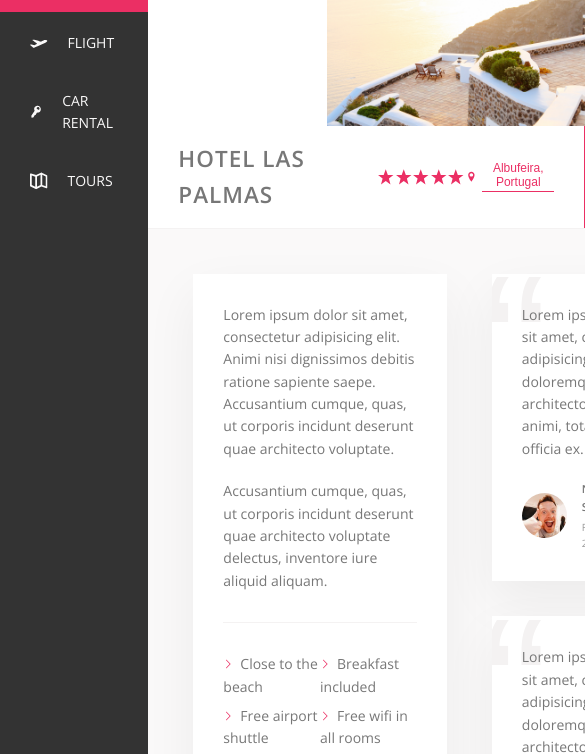
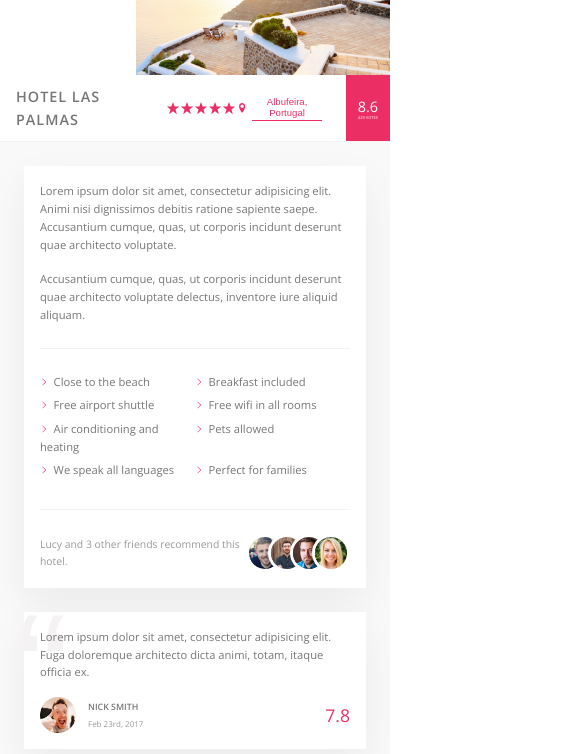
Before and after one commit to olivermunkuli/Trillo, a website: page index.html in a window 390 px wide. Shown: the part 225-979 px from the top of the page, 585 px wide, since content can reach past the window. Drawn offline with nearby package versions, Linux system fonts and the light colour scheme; files that its build step writes are made by us from their sources.

Commit message:
finished writing media queries

```diff
--- a/sass/_base.scss
+++ b/sass/_base.scss
@@ -38,6 +38,12 @@ Black: #000
   --line: 1px solid var(--color-grey-light-2);
 }
 
+$bp-largest: 75em; //1200px
+$bp-large: 68.75em; //1100px
+$bp-medium: 56.25em; //900px
+$bp-small: 37.5em; //600px
+$bp-smallest: 31.25em; //500px
+
 * {
   margin: 0;
   padding: 0;
@@ -51,7 +57,11 @@ Black: #000
 
 html {
   box-sizing: border-box;
-  font-size: 62.5%;
+  font-size: 62.5%; //1rem = 10px
+
+  @media only screen and (max-width: $bp-large) {
+    font-size: 50%; //1rem = 8px
+  }
 }
 
 body {
--- a/sass/_components.scss
+++ b/sass/_components.scss
@@ -14,6 +14,12 @@
   display: flex;
   align-items: center;
   justify-content: center;
+
+  @media only screen and (max-width: $bp-smallest) {
+    order: 1;
+    flex: 0 0 100%;
+    background-color: var(--color-grey-light-2);
+  }
 
   &__input {
     font-family: inherit;
@@ -116,17 +122,29 @@
 }
 
 ///////////////////////////////////
-// SIDE NAVOGATION
+// SIDE NAVIGATION
 .side-nav {
   font-size: 1.4rem;
   list-style: none;
   margin-top: 3.5rem;
+
+  @media only screen and (max-width: $bp-medium) {
+    display: flex;
+    margin: 0;
+  }
 
   &__item {
     position: relative;
 
     &:not(:last-child) {
       margin-bottom: 0.5rem;
+      @media only screen and (max-width: $bp-medium) {
+        margin-bottom: 0;
+      }
+    }
+
+    @media only screen and (max-width: $bp-medium) {
+      flex: 1;
     }
   }
 
@@ -165,6 +183,16 @@
 
     display: flex;
     align-items: center;
+
+    @media only screen and (max-width: $bp-medium) {
+      justify-content: center;
+      padding: 2rem;
+    }
+
+    @media only screen and (max-width: $bp-small) {
+      flex-direction: column;
+      padding: 1.5rem 0.5rem;
+    }
   }
 
   &__icon {
@@ -172,6 +200,13 @@
     height: 1.75rem;
     margin-right: 2rem;
     fill: currentColor;
+
+    @media only screen and (max-width: $bp-small) {
+      margin-right: 0;
+      margin-bottom: 0.7rem;
+      width: 1.5rem;
+      height: 1.5rem;
+    }
   }
 }
 
@@ -183,6 +218,10 @@
   color: var(--color-grey-light-4);
   text-align: center;
   padding: 2.5rem;
+
+  @media only screen and (max-width: $bp-medium) {
+    display: none;
+  }
 }
 
 ///////////////////////////////////
@@ -208,6 +247,11 @@
     text-transform: uppercase;
     letter-spacing: 1px;
     padding: 1.5rem 3rem;
+
+    @media only screen and (max-width: $bp-small) {
+      font-size: 1.8rem;
+      padding: 1.25rem 2rem;
+    }
   }
 
   &__stars {
@@ -244,15 +288,27 @@
     align-items: center;
     justify-content: center;
 
+    @media only screen and (max-width: $bp-small) {
+      padding: 0 1.5rem;
+    }
+
     &-average {
       font-size: 2.25rem;
       font-weight: 300;
       margin-bottom: -3px;
+
+      @media only screen and (max-width: $bp-small) {
+        font-size: 1.8rem;
+      }
     }
 
     &-count {
       font-size: 0.8rem;
       text-transform: uppercase;
+
+      @media only screen and (max-width: $bp-small) {
+        font-size: 0.5rem;
+      }
     }
   }
 }
@@ -362,6 +418,7 @@
   }
 
   &__friends {
+    display: flex;
   }
 
   &__photo {
@@ -372,7 +429,7 @@
     border: 3px solid var(--color-white);
 
     &:not(:last-child) {
-      margin-right: -1.5rem;
+      margin-right: -2rem;
     }
   }
 }
@@ -386,6 +443,11 @@
   margin-bottom: 3.5rem;
   position: relative;
   overflow: hidden;
+
+  @media only screen and (max-width: $bp-medium) {
+    padding: 2rem;
+    margin-bottom: 3rem;
+  }
 
   &__text {
     margin-bottom: 2rem;
@@ -446,6 +508,10 @@
 .cta {
   padding: 3.5rem 0;
   text-align: center;
+
+  @media only screen and (max-width: $bp-medium) {
+    padding: 2.5rem 0;
+  }
 
   &__book-now {
     font-size: 2rem;
--- a/sass/_layout.scss
+++ b/sass/_layout.scss
@@ -4,6 +4,12 @@
   background-color: var(--color-grey-light-2);
   box-shadow: var(--shadow-dark);
   min-height: 50rem;
+
+  @media only screen and (max-width: $bp-largest) {
+    margin: 0;
+    max-width: 100%;
+    width: 100%;
+  }
 }
 
 .header {
@@ -14,10 +20,19 @@
   display: flex;
   justify-content: space-between;
   align-items: center;
+
+  @media only screen and (max-width: $bp-smallest) {
+    flex-wrap: wrap;
+    align-content: space-around;
+    height: 11rem;
+  }
 }
 
 .content {
   display: flex;
+  @media only screen and (max-width: $bp-medium) {
+    flex-direction: column;
+  }
 }
 
 .sidebar {
@@ -39,6 +54,14 @@
   background-color: var(--color-grey-light-1);
   border-bottom: var(--line);
   font-size: 1.4rem;
+
+  @media only screen and (max-width: $bp-medium) {
+    padding: 3rem;
+  }
+
+  @media only screen and (max-width: $bp-small) {
+    flex-direction: column;
+  }
 }
 
 .description {
@@ -47,6 +70,16 @@
   padding: 3rem;
   flex: 0 0 60%;
   margin-right: 4.5rem;
+
+  @media only screen and (max-width: $bp-medium) {
+    padding: 2rem;
+    margin-right: 3rem;
+  }
+
+  @media only screen and (max-width: $bp-small) {
+    margin-right: 0;
+    margin-bottom: 3rem;
+  }
 }
 
 .user-reviews {
```
